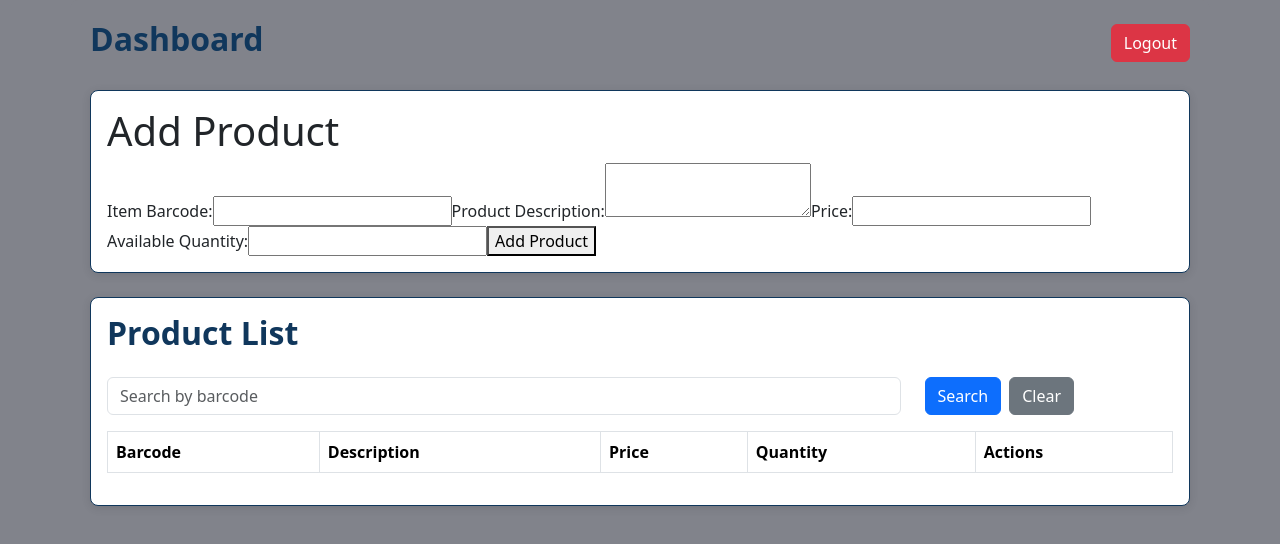
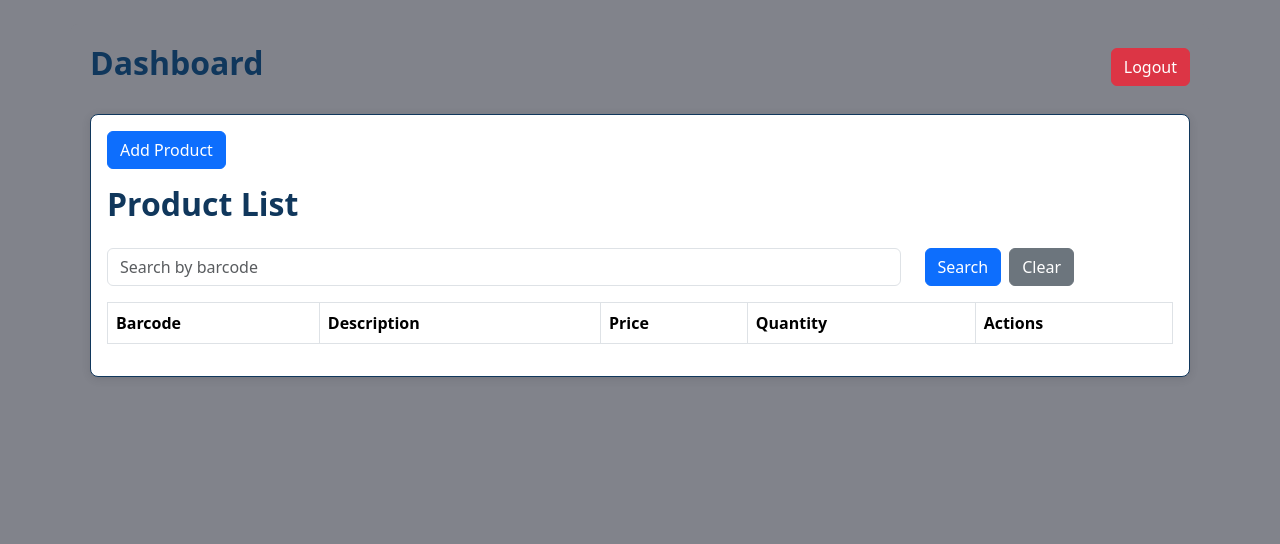
Before and after one commit to rwljvr/ccs112-ecommerce, a React (Create React App) app in the folder my-react-app/: page /dashboard in a window 1280 px wide. Shown: the top 544 px of the page. Built offline with nearby package versions, Linux system fonts and the light colour scheme.

Commit message:
optimized ui

```diff
--- a/my-react-app/src/pages/AddProduct.js
+++ b/my-react-app/src/pages/AddProduct.js
@@ -1,14 +1,24 @@
-import React, { useState } from 'react';
+import React, { useState, useEffect } from 'react';
+import { Button, Form } from 'react-bootstrap';
 
-const AddProduct = ({ onAddProduct }) => {
+const AddProduct = ({ onAddProduct, currentProduct }) => {
   const [barcode, setBarcode] = useState('');
   const [description, setDescription] = useState('');
   const [price, setPrice] = useState('');
   const [quantity, setQuantity] = useState('');
 
+  // When currentProduct changes (edit mode), set the form fields
+  useEffect(() => {
+    if (currentProduct) {
+      setBarcode(currentProduct.barcode);
+      setDescription(currentProduct.description);
+      setPrice(currentProduct.price);
+      setQuantity(currentProduct.quantity);
+    }
+  }, [currentProduct]);
+
   const handleSubmit = (e) => {
     e.preventDefault();
-
     const newProduct = { barcode, description, price, quantity };
     onAddProduct(newProduct);
 
@@ -20,29 +30,30 @@ const AddProduct = ({ onAddProduct }) => {
   };
 
   return (
-    <div>
-      <h1>Add Product</h1>
-      <form onSubmit={handleSubmit}>
-        <label>
-          Item Barcode:
-          <input
+    <Form onSubmit={handleSubmit}>
+      <Form.Group className="mb-3">
+        <Form.Label>Item Barcode</Form.Label>
+        <Form.Control
           type="text"
           value={barcode}
           onChange={(e) => setBarcode(e.target.value)}
           required
         />
-        </label>
-        <label>
-          Product Description:
-          <textarea
+      </Form.Group>
+
+      <Form.Group className="mb-3">
+        <Form.Label>Product Description</Form.Label>
+        <Form.Control
+          as="textarea"
           value={description}
           onChange={(e) => setDescription(e.target.value)}
           required
         />
-        </label>
-        <label>
-          Price:
-          <input
+      </Form.Group>
+
+      <Form.Group className="mb-3">
+        <Form.Label>Price</Form.Label>
+        <Form.Control
           type="number"
           value={price}
           onChange={(e) => setPrice(e.target.value)}
@@ -50,20 +61,23 @@ const AddProduct = ({ onAddProduct }) => {
           min="0"
           step="0.01"
         />
-        </label>
-        <label>
-          Available Quantity:
-          <input
+      </Form.Group>
+
+      <Form.Group className="mb-3">
+        <Form.Label>Available Quantity</Form.Label>
+        <Form.Control
           type="number"
           value={quantity}
           onChange={(e) => setQuantity(e.target.value)}
           required
           min="0"
         />
-        </label>
-        <button type="submit">Add Product</button>
-      </form>
-    </div>
+      </Form.Group>
+
+      <Button variant="primary" type="submit">
+        {currentProduct ? 'Update Product' : 'Add Product'}
+      </Button>
+    </Form>
   );
 };
 
--- a/my-react-app/src/pages/Dashboard.js
+++ b/my-react-app/src/pages/Dashboard.js
@@ -1,45 +1,59 @@
 import React, { useState } from 'react';
-import { Container, Row, Col, Card, Button } from 'react-bootstrap'; // Import Button
-import { useNavigate } from 'react-router-dom'; // Import useNavigate for redirection
+import { Container, Row, Col, Card, Button, Modal } from 'react-bootstrap';
+import { useNavigate } from 'react-router-dom';
 import AddProduct from './AddProduct';
 import ProductTable from './ProductTable';
 
 const Dashboard = () => {
   const [products, setProducts] = useState([]);
   const [currentProductIndex, setCurrentProductIndex] = useState(null);
-  const navigate = useNavigate(); // Initialize useNavigate
+  const [showModal, setShowModal] = useState(false); // State to control modal visibility
+  const navigate = useNavigate();
+
+  // Open the modal and set the currentProductIndex if editing
+  const handleOpenModal = (index = null) => {
+    setCurrentProductIndex(index);
+    setShowModal(true); // Show modal
+  };
+
+  const handleCloseModal = () => {
+    setShowModal(false); // Hide modal
+    setCurrentProductIndex(null); // Reset current product index
+  };
 
   const handleAddProduct = (newProduct) => {
     if (currentProductIndex !== null) {
-      // Update the existing product in the list at the given index
+      // Update existing product
       const updatedProducts = products.map((product, index) =>
         index === currentProductIndex ? newProduct : product
       );
       setProducts(updatedProducts);
     } else {
-      // Add the new product to the list
+      // Add new product
       setProducts([...products, newProduct]);
     }
-    setCurrentProductIndex(null); // Reset after adding/editing
+    // Close modal after submission
+    handleCloseModal();
   };
 
   const handleEditProduct = (index) => {
-    // Set the product to be edited (by setting the current product index)
-    setCurrentProductIndex(index);
+    handleOpenModal(index); // Open modal for editing the selected product
   };
 
   const handleDeleteProduct = (index) => {
     const updatedProducts = products.filter((_, i) => i !== index);
-    setProducts(updatedProducts); // Remove the selected product
+    setProducts(updatedProducts);
   };
 
   const handleLogout = () => {
-    // Navigate back to the login page when the user clicks "Logout"
-    navigate('/');
+    const confirmLogout = window.confirm('Are you sure you want to logout?');
+    if (confirmLogout) {
+      navigate('/'); // Navigate to login page
+    }
   };
 
   return (
-    <Container className="dashboard-container">
+    <Container className="dashboard-container mt-4">
       <Row>
         <Col xs={12} className="mb-4 d-flex justify-content-between align-items-center">
           <h2>Dashboard</h2>
@@ -47,16 +61,15 @@ const Dashboard = () => {
             Logout
           </Button>
         </Col>
+
         <Col xs={12} className="mb-4">
           <Card className="p-3">
-            <AddProduct
-              onAddProduct={handleAddProduct}
-              currentProduct={products[currentProductIndex]} // Pass the product to edit
-            />
-          </Card>
-        </Col>
-        <Col xs={12}>
-          <Card className="p-3">
+            {/* Wrapping the button in a div to control its width */}
+            <div className="d-flex justify-content-start mb-3">
+              <Button variant="primary" onClick={() => handleOpenModal()}>
+                Add Product
+              </Button>
+            </div>
             <ProductTable
               products={products}
               onEditProduct={handleEditProduct}
@@ -64,7 +77,21 @@ const Dashboard = () => {
             />
           </Card>
         </Col>
+
       </Row>
+
+      {/* Add/Edit Product Modal */}
+      <Modal show={showModal} onHide={handleCloseModal} centered>
+        <Modal.Header closeButton>
+          <Modal.Title>{currentProductIndex !== null ? 'Edit Product' : 'Add Product'}</Modal.Title>
+        </Modal.Header>
+        <Modal.Body>
+          <AddProduct
+            onAddProduct={handleAddProduct}
+            currentProduct={products[currentProductIndex]} // Pass current product for editing
+          />
+        </Modal.Body>
+      </Modal>
     </Container>
   );
 };
--- a/my-react-app/src/pages/ProductTable.js
+++ b/my-react-app/src/pages/ProductTable.js
@@ -1,6 +1,5 @@
-import React, { useState } from 'react';
+import React, { useState, useEffect } from 'react';
 import { Table, Button, Alert, Form, Row, Col } from 'react-bootstrap';
-
 
 const ProductTable = ({ products, onEditProduct, onDeleteProduct }) => {
   const [searchQuery, setSearchQuery] = useState('');
@@ -28,6 +27,10 @@ const ProductTable = ({ products, onEditProduct, onDeleteProduct }) => {
     setSearchResult(null);
     setShowAlert(false);
   };
+
+  useEffect(() => {
+    setShowAlert(false); // Close alert whenever the search query changes
+  }, [searchQuery]);
 
   return (
     <div>
```
Lines whose indentation alone changed are shown as unchanged.
